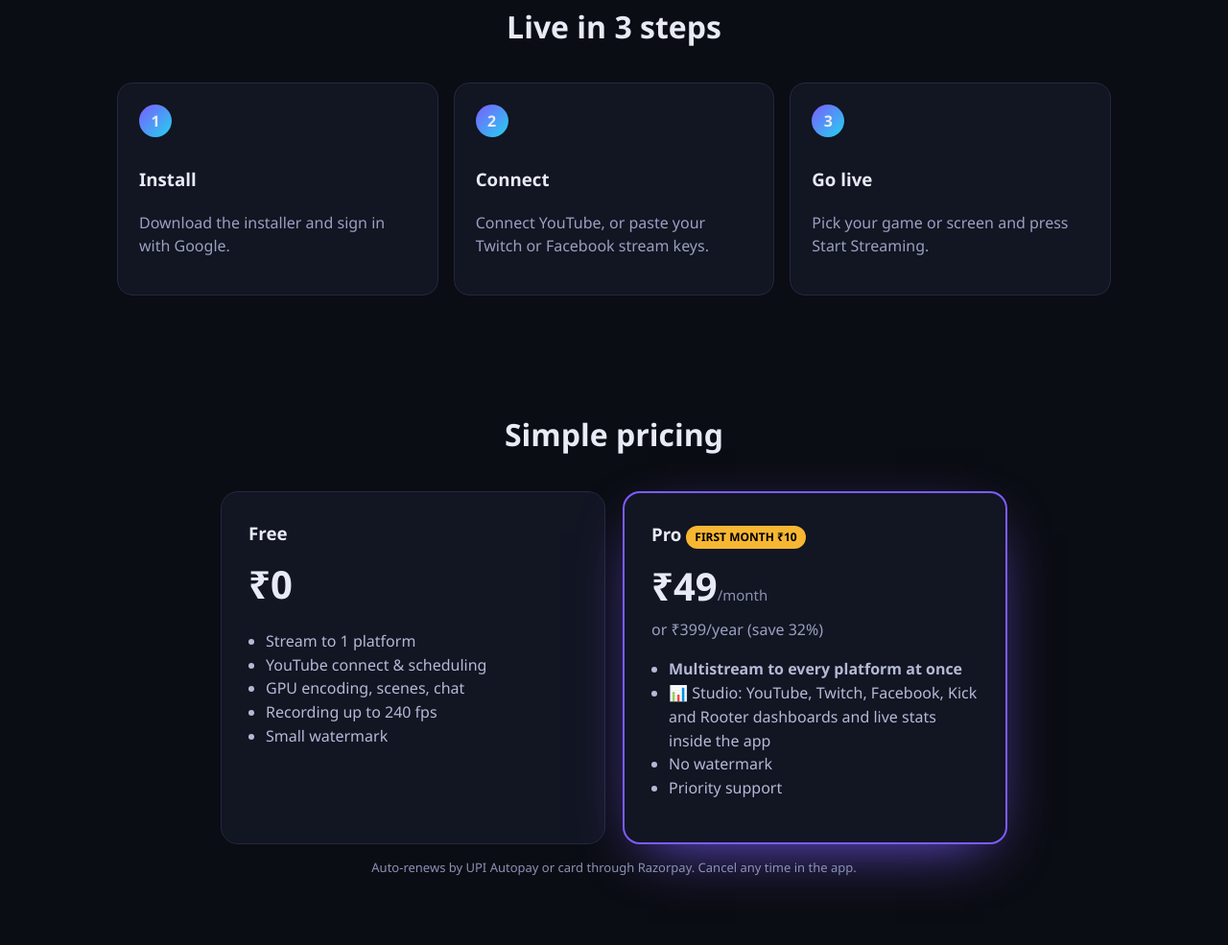
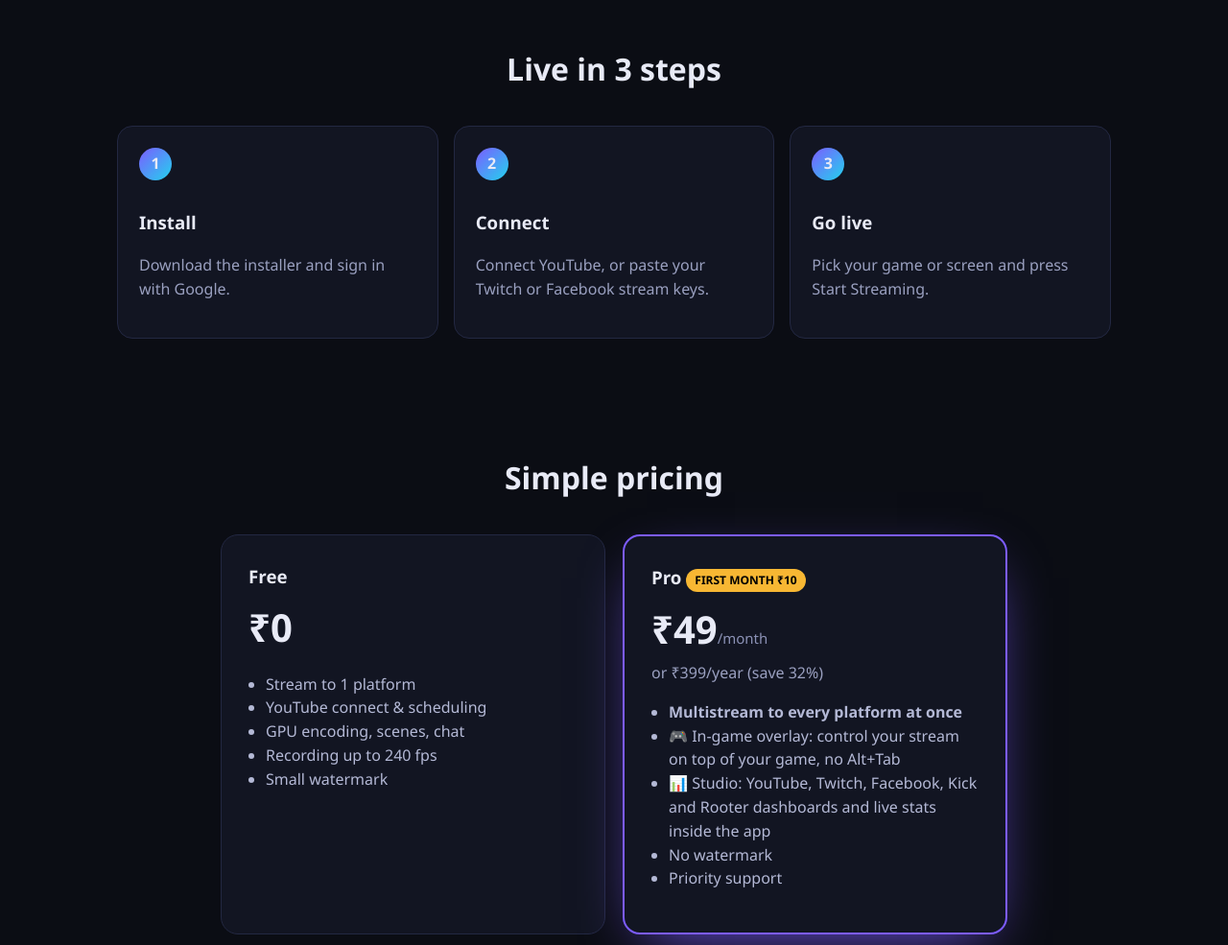
Before and after one commit to Aditya-setup/inl-multistream-releases, a plain HTML site: page index.html in a window 1280 px wide. Shown: the part 1626-2611 px from the top of the page at 96% size. Drawn offline with Linux system fonts and the light colour scheme.

Commit message:
Add in-game overlay

```diff
--- a/index.html
+++ b/index.html
@@ -41,6 +41,7 @@ footer{border-top:1px solid #232842;padding:28px 0;color:#8b91b5;font-size:14px;
 <div class="card"><div class="i">💬</div><h3>Unified chat</h3><p>YouTube and Twitch chat side by side in one window while you're live.</p></div>
 <div class="card"><div class="i">🎙️</div><h3>Clean audio</h3><p>Echo cancellation, noise suppression, noise gate and a voice compressor, at 48 kHz.</p></div>
 <div class="card"><div class="i">⏰</div><h3>Scheduling</h3><p>Schedule streams on your channel and the app goes live on time by itself.</p></div>
+<div class="card"><div class="i">🎮</div><h3>In-game overlay <span class="tag">PRO</span></h3><p>A see-through control bar over your game: go live, record, clip, mute, switch scenes and read chat without leaving the game. Hidden from viewers.</p></div>
 <div class="card"><div class="i">📊</div><h3>Studio <span class="tag">PRO</span></h3><p>All your channel dashboards (YouTube Studio, Twitch, Facebook, Kick, Rooter) and live viewer stats in one app, no browser needed.</p></div>
 <div class="card"><div class="i">🔥</div><h3>Trending &amp; tags</h3><p>See what's trending on YouTube right now, search any topic and copy the tags top videos use.</p></div>
 </div></div></section>
@@ -51,7 +52,7 @@ footer{border-top:1px solid #232842;padding:28px 0;color:#8b91b5;font-size:14px;
 </div></div></section>
 <section id="pricing"><div class="wrap"><h2>Simple pricing</h2><div class="prices">
 <div class="price"><h3>Free</h3><div class="amt">₹0</div><ul><li>Stream to 1 platform</li><li>YouTube connect &amp; scheduling</li><li>GPU encoding, scenes, chat</li><li>Recording up to 240 fps</li><li>Small watermark</li></ul></div>
-<div class="price pro"><h3>Pro <span class="tag">FIRST MONTH ₹10</span></h3><div class="amt">₹49<small>/month</small></div><div style="color:#9aa0c0;margin-top:-6px">or ₹399/year (save 32%)</div><ul><li><b>Multistream to every platform at once</b></li><li>📊 Studio: YouTube, Twitch, Facebook, Kick and Rooter dashboards and live stats inside the app</li><li>No watermark</li><li>Priority support</li></ul></div>
+<div class="price pro"><h3>Pro <span class="tag">FIRST MONTH ₹10</span></h3><div class="amt">₹49<small>/month</small></div><div style="color:#9aa0c0;margin-top:-6px">or ₹399/year (save 32%)</div><ul><li><b>Multistream to every platform at once</b></li><li>🎮 In-game overlay: control your stream on top of your game, no Alt+Tab</li><li>📊 Studio: YouTube, Twitch, Facebook, Kick and Rooter dashboards and live stats inside the app</li><li>No watermark</li><li>Priority support</li></ul></div>
 </div><p class="note" style="text-align:center">Auto-renews by UPI Autopay or card through Razorpay. Cancel any time in the app.</p></div></section>
 <section id="faq"><div class="wrap" style="max-width:760px"><h2>FAQ</h2>
 <details><summary>Windows says "Windows protected your PC"</summary><p>The beta isn't code-signed yet. Click "More info", then "Run anyway". The installer only comes from our official GitHub releases page.</p></details>
```
